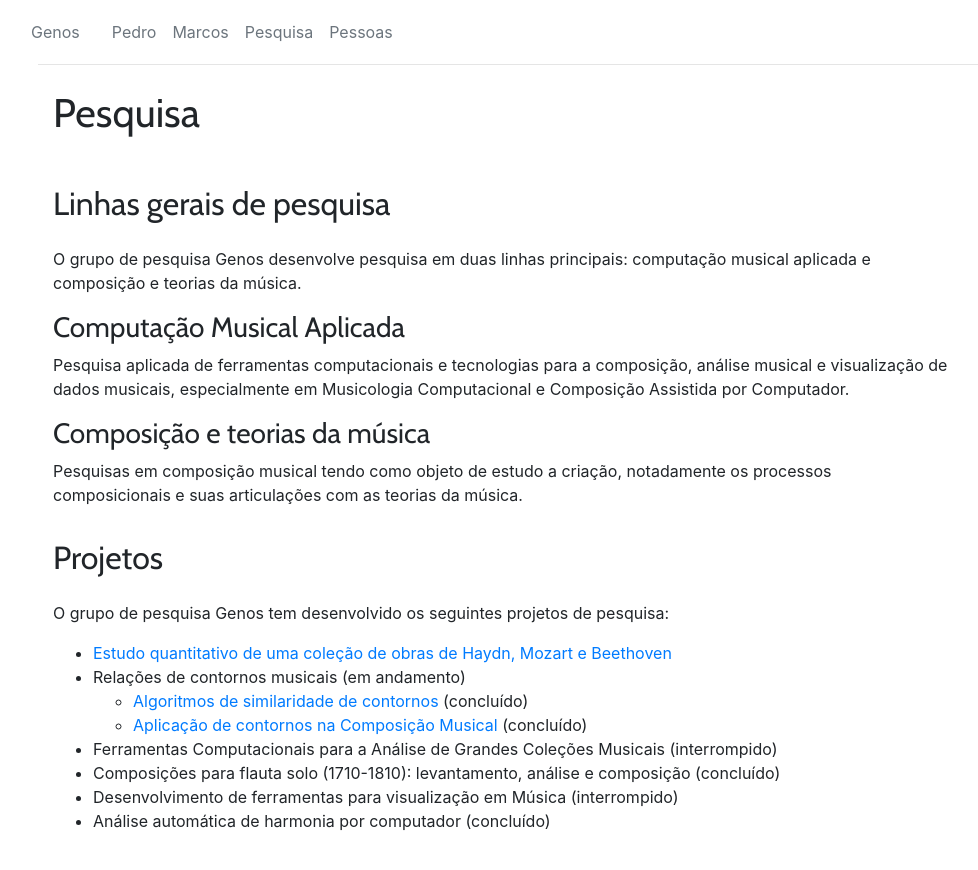
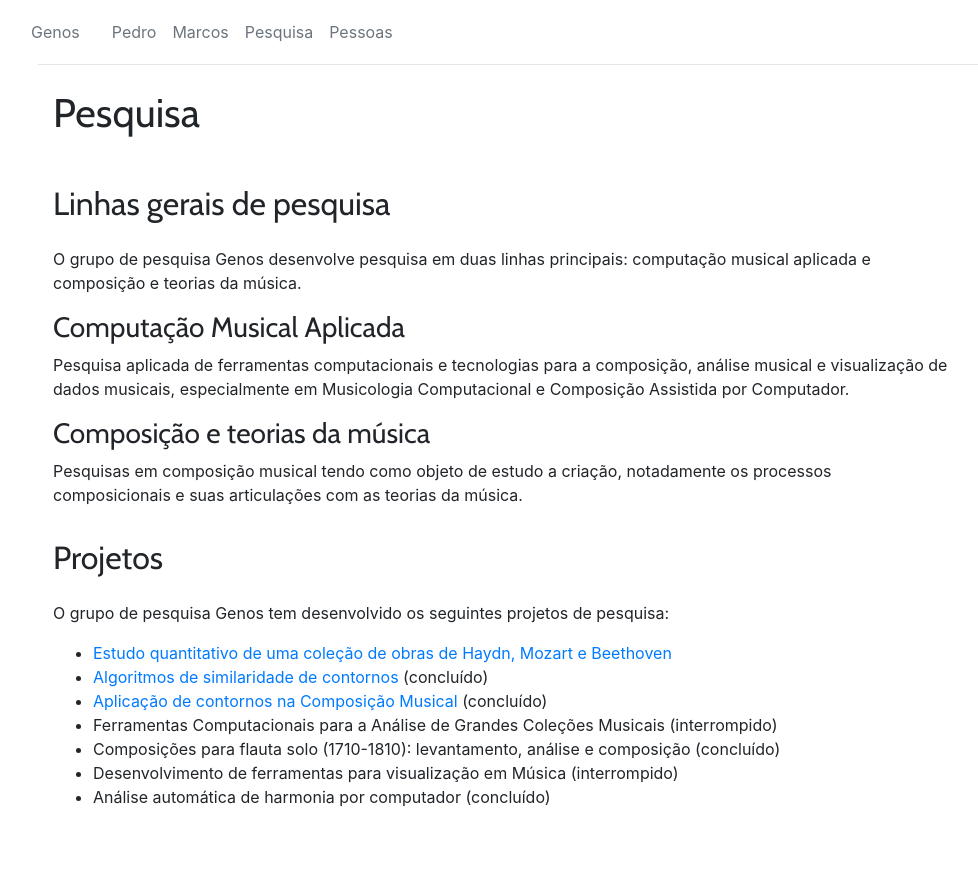
Before and after one commit to kroger/genosmus, a Jekyll site: the page built from _paginas/pesquisa.md, in a window 1280 px wide. Shown: the top 870 px of the page, without its empty margins (47-1025 px from the left). Built offline with Jekyll 4.4.1, drawn with Linux system fonts in a browser that asks for light colours.

Commit message:
Pequena melhoria

```diff
--- a/_paginas/pesquisa.md
+++ b/_paginas/pesquisa.md
@@ -26,9 +26,8 @@ teorias da música.
 O grupo de pesquisa Genos tem desenvolvido os seguintes projetos de pesquisa:
 
 - [Estudo quantitativo de uma coleção de obras de Haydn, Mozart e Beethoven](https://marcos.sampaio.me/pt-br/projetos/hmb-analysis/)
-- Relações de contornos musicais (em andamento)
-    - [Algoritmos de similaridade de contornos](https://marcos.sampaio.me/pt-br/projetos/contour-similarity/) (concluído)
-    - [Aplicação de contornos na Composição Musical](https://marcos.sampaio.me/pt-br/projetos/contour-composition/) (concluído)
+- [Algoritmos de similaridade de contornos](https://marcos.sampaio.me/pt-br/projetos/contour-similarity/) (concluído)
+- [Aplicação de contornos na Composição Musical](https://marcos.sampaio.me/pt-br/projetos/contour-composition/) (concluído)
 - Ferramentas Computacionais para a Análise de Grandes Coleções Musicais (interrompido)
 - Composições para flauta solo (1710-1810): levantamento, análise e composição (concluído)
 - Desenvolvimento de ferramentas para visualização em Música (interrompido)
```
